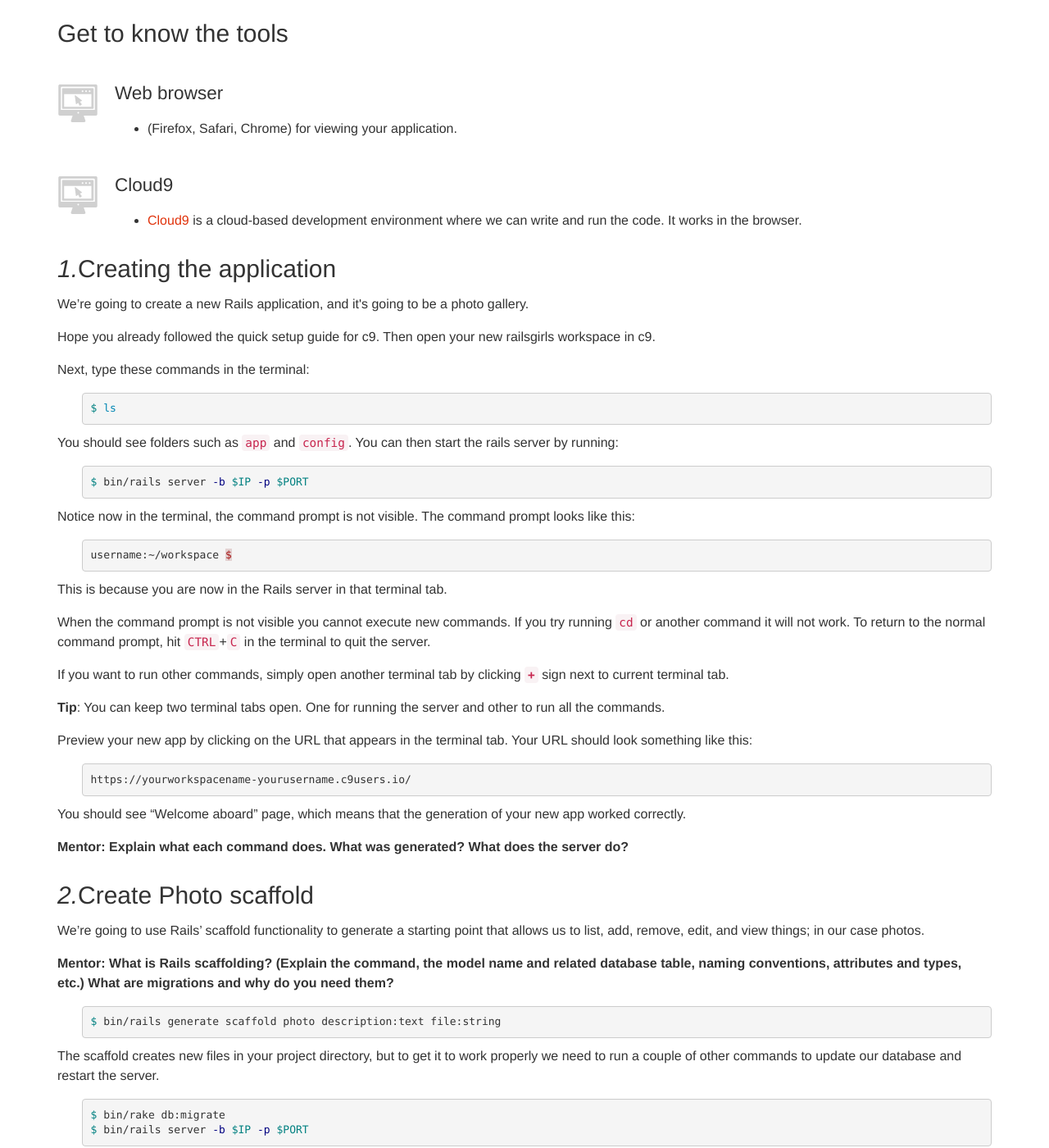
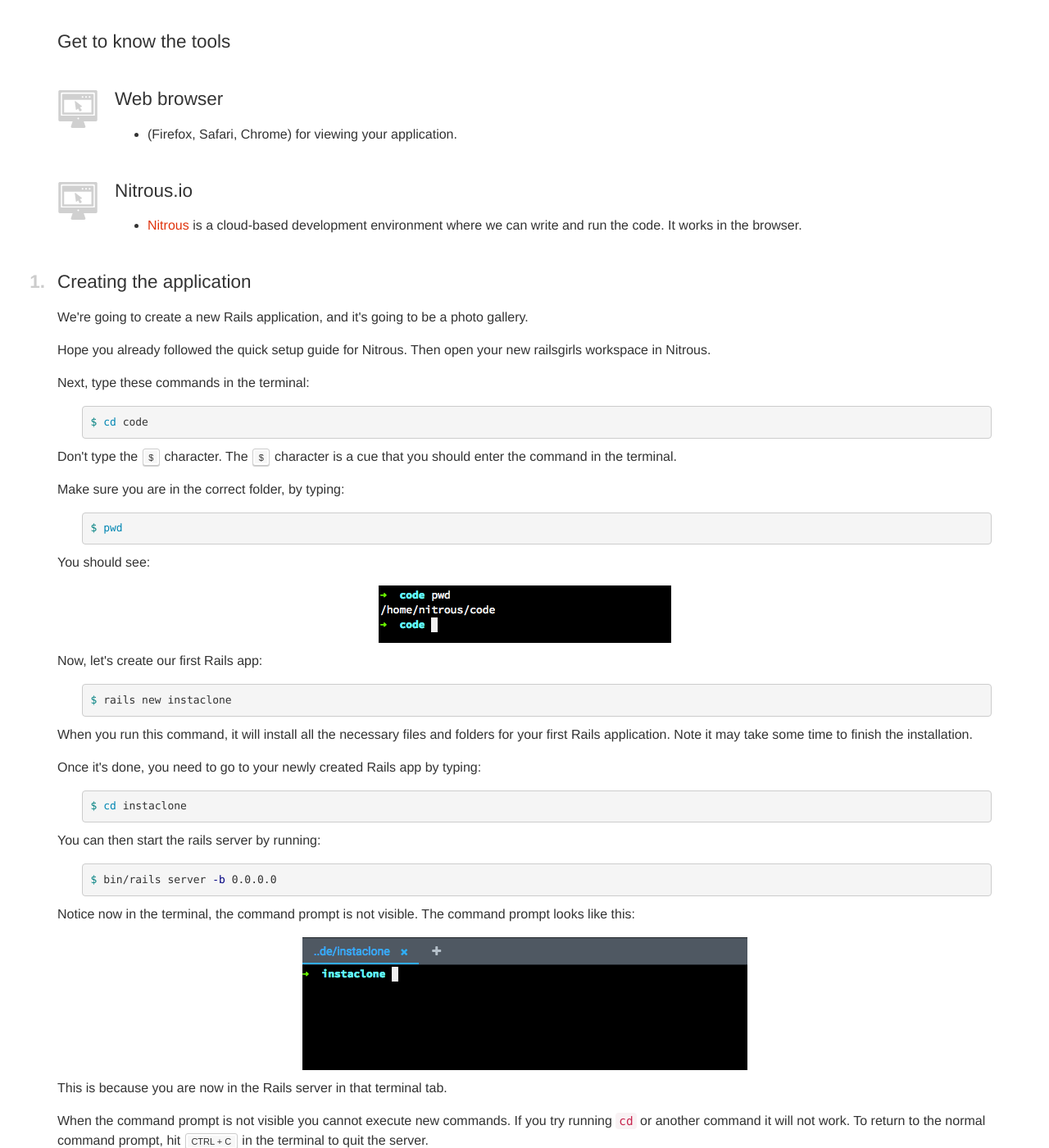
Before and after one commit to railsgirlsmy/guides, a Jekyll site: the page built from _pages/guide-scaffold.html, in a window 1280 px wide and 1400 px high, scrolled down 296 px. Shown: the whole window at 82% size. Built offline with Jekyll 4.4.1, drawn with Linux system fonts in a browser that asks for light colours; nearby versions of some CDN libraries; some of the changed text lies outside the part shown.

Commit message:
Update scaffold guide

```diff
--- a/_pages/guide-scaffold.html
+++ b/_pages/guide-scaffold.html
@@ -14,7 +14,7 @@ permalink: /guide-scaffold/
   <em>Previous contributors: Josh Teng <a href="https://twitter.com/joshZteng">@joshZteng</a>, Wunmin <a href="https://twitter.com/ubikentang">@ubikentang</a>, Nguyen</em>
 </p>
 
-<h2 id="get-to-know-the-tools">Get to know the tools</h2>
+<h3 id="get-to-know-the-tools">Get to know the tools</h3>
 
 <div class="indent">
   <h3><i class="icon-browser">&nbsp;</i></h3>
@@ -24,76 +24,106 @@ permalink: /guide-scaffold/
   </ul>
 
   <h3><i class="icon-browser">&nbsp;</i></h3>
-  <h3 id="web-browser">Cloud9</h3>
+  <h3 id="web-browser">Nitrous.io</h3>
   <ul>
-    <li><a href="http://c9.io">Cloud9</a> is a cloud-based development environment where we can write and run the code. It works in the browser.</li>
+    <li><a href="http://nitrous.io" target="_blank">Nitrous</a> is a cloud-based development environment where we can write and run the code. It works in the browser.</li>
   </ul>
 </div>
 
-<h2 id="creating-the-application"><em>1.</em>Creating the application</h2>
+<h3 id="creating-the-application"><em>1.</em>Creating the application</h3>
 
-<p>We’re going to create a new Rails application, and it's going to be a photo gallery.</p>
+<p>We're going to create a new Rails application, and it's going to be a photo gallery.</p>
 
-<p>Hope you already followed the quick setup guide for c9. Then open your new railsgirls workspace in c9.</p>
+<p>Hope you already followed the quick setup guide for Nitrous. Then open your new railsgirls workspace in Nitrous.</p>
 
 <p>Next, type these commands in the terminal:</p>
 
-{% highlight sh %}$ ls {% endhighlight %}
+{% highlight sh %}$ cd code {% endhighlight %}
 
-<p>You should see folders such as <code>app</code> and <code>config</code>. You can then start the rails server by running:</p>
+<p>Don't type the <kbd>$</kbd> character. The <kbd>$</kbd> character is a cue that you should enter the command in the terminal.</p>
 
-{% highlight sh %}$ bin/rails server -b $IP -p $PORT {% endhighlight %}
+<p>Make sure you are in the correct folder, by typing:</p>
+
+{% highlight sh %}$ pwd {% endhighlight %}
+
+<p>You should see:</p>
+
+<img src="../images/guides/scaffold/1-nitrous-code.png" alt="" class="img-responsive center-block">
+
+<p>Now, let's create our first Rails app:</p>
+
+{% highlight sh %}$ rails new instaclone {% endhighlight %}
+
+<p>When you run this command, it will install all the necessary files and folders for your first Rails application. Note it may take some time to finish the installation.</p>
+
+<p>Once it's done, you need to go to your newly created Rails app by typing:</p>
+
+{% highlight sh %}$ cd instaclone {% endhighlight %}
+
+<p>You can then start the rails server by running:</p>
+
+{% highlight sh %}$ bin/rails server -b 0.0.0.0 {% endhighlight %}
 
 <p>Notice now in the terminal, the command prompt is not visible. The command prompt looks like this:</p>
 
-{% highlight sh %}username:~/workspace ${% endhighlight %}
+<img src="../images/guides/scaffold/2-command-prompt.png" alt="" class="img-responsive center-block">
 
 <p>This is because you are now in the Rails server in that terminal tab.</p>
 
-<p>When the command prompt is not visible you cannot execute new commands. If you try running <code>cd</code> or another command it will not work. To return to the normal command prompt, hit <code>CTRL</code>+<code>C</code> in the terminal to quit the server.</p>
+<p>When the command prompt is not visible you cannot execute new commands. If you try running <code>cd</code> or another command it will not work. To return to the normal command prompt, hit <kbd>CTRL + C</kbd> in the terminal to quit the server.</p>
 
-<p>If you want to run other commands, simply open another terminal tab by clicking <code><strong>+</strong></code> sign next to current terminal tab.</p>
+<p>If you want to run other commands, simply open another terminal tab by clicking <kbd><strong>+</strong></kbd> sign next to current terminal tab.</p>
 
 <p><strong>Tip</strong>: You can keep two terminal tabs open. One for running the server and other to run all the commands.</p>
 
-<p>Preview your new app by clicking on the URL that appears in the terminal tab. Your URL should look something like this:</p>
-
-{% highlight sh %}https://yourworkspacename-yourusername.c9users.io/{% endhighlight %}
-
-<p>You should see “Welcome aboard” page, which means that the generation of your new app worked correctly.</p>
-
 <p><strong>Mentor: Explain what each command does. What was generated? What does the server do?</strong></p>
 
-<h2 id="create-idea-scaffold"><em>2.</em>Create Photo scaffold</h2>
+<p>Preview your new app by clicking on the Preview tab.</p>
 
-<p>We’re going to use Rails’ scaffold functionality to generate a starting point that allows us to list, add, remove, edit, and view things; in our case photos.</p>
+<img src="../images/guides/scaffold/3-preview-app.png" alt="" class="img-responsive center-block">
+
+<p>Notice your URL should look something like this: <code>http://railsgirls-213695.nitrousapp.com/</code></p>
+
+<p>You should see "Welcome aboard" page, which means that the generation of your new app worked correctly.</p>
+
+<p><strong>Checkpoint: Your default Rails app page should look like this:</strong></p>
+
+<img src="../images/guides/scaffold/4-welcome-aboard.png" alt="" class="img-responsive center-block">
+
+<h3 id="create-idea-scaffold"><em>2.</em>Create Photo scaffold</h3>
+
+<p>We're going to use Rails' scaffold functionality to generate a starting point that allows us to list, add, remove, edit, and view things; in our case photos.</p>
 
 <p><strong>Mentor: What is Rails scaffolding? (Explain the command, the model name and related database table, naming conventions, attributes and types, etc.) What are migrations and why do you need them?</strong></p>
 
-{% highlight sh %}$ bin/rails generate scaffold photo description:text file:string {% endhighlight %}
+{% highlight sh %}$ bin/rails generate scaffold photo file:string caption:string {% endhighlight %}
 
 <p>The scaffold creates new files in your project directory, but to get it to work properly we need to run a couple of other commands to update our database and restart the server.</p>
 
 {% highlight sh %}
 $ bin/rake db:migrate
-$ bin/rails server -b $IP -p $PORT
+$ bin/rails server -b 0.0.0.0
 {% endhighlight %}
 
 <p>Then preview in the browser, you should append <code>/photos</code> to the URL shown in the address bar of your browser.</p>
 
-<p>You should see an empty page with the title “Listing photos”. At the bottom you will see a link to add a “New Photo”.</p>
+<p>You should see an empty page with the title "Listing photos". At the bottom you will see a link to add a "New Photo".</p>
 
 <p>Play around with this a little. We got all these when we ran those scaffold commands earlier.</p>
 
-<h2 id="design"><em>3.</em>Design</h2>
+<p><strong>Checkpoint: Your listing photos page should look something like this:</strong></p>
+
+<img src="../images/guides/scaffold/5-photos-index.png" alt="" class="img-responsive center-block" style="border: 1px solid grey;">
+
+<h3 id="design"><em>3.</em>Design</h3>
 
 <p><strong>Mentor: Talk about the relationship between HTML and Rails. What part of views is HTML and what is Embedded Ruby (ERB)? What is MVC and how does this relate to it? (Models and controllers are responsible for generating the HTML views.)</strong></p>
 
-<p>The app doesn’t look very nice yet. Let’s do something about that. We’ll use Bootstrap to give us nicer styling really easily.</p>
+<p>The app doesn't look very nice yet. Let's do something about that. We'll use Bootstrap to give us nicer styling really easily.</p>
 
-<p>In c9, use the file browser to open <code>app/views/layouts/application.html.erb</code>.</p>
+<p>In Nitrous, use the file browser to open <code>Gemfile</code>.</p>
 
-<p>Above the line:</p>
+<p>Below the line:</p>
 
 {% highlight erb %}
 <%= stylesheet_link_tag "application", media: "all", "data-turbolinks-track" => true %>
@@ -101,8 +131,8 @@ $ bin/rails server -b $IP -p $PORT
 
 <p>Add:</p>
 
-{% highlight html %}
-<link href="https://maxcdn.bootstrapcdn.com/bootstrap/3.3.6/css/bootstrap.min.css" rel="stylesheet" integrity="sha384-1q8mTJOASx8j1Au+a5WDVnPi2lkFfwwEAa8hDDdjZlpLegxhjVME1fgjWPGmkzs7" crossorigin="anonymous">
+{% highlight ruby %}
+<link href="https://maxcdn.bootstrapcdn.com/bootstrap/3.3.7/css/bootstrap.min.css" rel="stylesheet" integrity="sha384-BVYiiSIFeK1dGmJRAkycuHAHRg32OmUcww7on3RYdg4Va+PmSTsz/K68vbdEjh4u" crossorigin="anonymous">
 {% endhighlight %}
 
 <p>Then replace:</p>
@@ -119,64 +149,66 @@ $ bin/rails server -b $IP -p $PORT
 </div>
 {% endhighlight %}
 
-<p>Let’s also add a navigation bar and footer to the layout. In the same file, under <code class="highlighter-rouge">&lt;body&gt;</code> add:</p>
+<p>Let's also add a navigation bar and footer to the layout. In the same file, right under <code>&lt;body&gt;</code> add:</p>
 
-{% highlight html %}
-<nav class="navbar navbar-inverse navbar-fixed-top" role="navigation">
+{% highlight erb %}
+<nav class="navbar navbar-inverse navbar-fixed-top">
   <div class="container">
     <div class="navbar-header">
-      <button type="button" class="navbar-toggle" data-toggle="collapse" data-target=".navbar-collapse">
+      <button type="button" class="navbar-toggle collapsed" data-toggle="collapse" data-target="#navbar" aria-expanded="false" aria-controls="navbar">
         <span class="sr-only">Toggle navigation</span>
         <span class="icon-bar"></span>
         <span class="icon-bar"></span>
         <span class="icon-bar"></span>
       </button>
-      <a class="navbar-brand" href="/">The Photo App</a>
+      <%= link_to "InstaClone", photos_path, class: "navbar-brand" %>
     </div>
-    <div class="collapse navbar-collapse">
+    <div id="navbar" class="navbar-collapse collapse">
       <ul class="nav navbar-nav">
-        <li class="active"><%= link_to 'Photos', photos_path %></li>
+        <li><%= link_to "Photos", photos_path %></li>
       </ul>
     </div>
   </div>
 </nav>
 {% endhighlight %}
 
-<p>And before <code class="highlighter-rouge">&lt;/body&gt;</code> add:</p>
+<p>And before <code>&lt;/body&gt;</code> add:</p>
 
 {% highlight html %}
 <footer class="footer">
   <div class="container">
-    <p class="text-muted">RailsGirls KL 2016</p>
+    <p class="text-muted">Rails Girls KL 2016</p>
   </div>
 </footer>
 {% endhighlight %}
 
 <p>Don't forget to save your work everytime you make changes.</p>
 
-<p>Now let’s also change the styling of the photos table. Open <code class="highlighter-rouge">app/assets/stylesheets/application.css</code> and at the bottom add:</p>
+<p>Now let's also change the styling of the photos table. Open <code>app/assets/stylesheets/application.css</code> and at the bottom add:</p>
 
-{% highlight css %}
+<p>Then remove all of its content, and replace with:</p>
+
+{% highlight scss %}
 body { padding-top: 100px; }
 footer { margin-top: 100px; }
 table, td, th { vertical-align: middle; border: none; }
 th { border-bottom: 1px solid #DDD; }
 {% endhighlight %}
 
-<p>Finally, delete the file <code class="highlighter-rouge">app/assets/stylesheets/scaffolds.css</code> because we don’t really need the default style generated by Rails.</p>
+<p>Finally, delete the file <code>app/assets/stylesheets/scaffolds.scss</code> because we don't really need the default style generated by Rails.</p>
 
 <p>Now make sure you saved your files and refresh the browser tab previewing your app to see what was changed. You can also change the HTML &amp; CSS further.</p>
 
 <p><strong>Mentor: Talk a little about CSS and layouts.</strong></p>
 
-<h2 id="refine-the-navigation"><em>4.</em>Refine the navigation</h2>
+<h3 id="refine-the-navigation"><em>4.</em>Refine the navigation</h3>
 
-<p>Considering “photo” is the most important object in your app, we are going to put the “Add Photo” button on the navigation bar to make it always available.</p>
+<p>Considering "photo" is the most important object in your app, we are going to put the "Add Photo" button on the navigation bar to make it always available.</p>
 
 <p>Open <code>app/views/layouts/application.html.erb</code>, under the line:</p>
 
 {% highlight erb %}
-<li class="active"><%= link_to 'Photos', photos_path %></li>
+<li><%= link_to 'Photos', photos_path %></li>
 {% endhighlight %}
 
 <p>Add:</p>
@@ -185,14 +217,14 @@ th { border-bottom: 1px solid #DDD; }
 <li><%= link_to 'Add Photo', new_photo_path %></li>
 {% endhighlight %}
 
-<h2 id="adding-picture-uploads"><em>5.</em>Adding picture uploads</h2>
+<h3 id="adding-picture-uploads"><em>5.</em>Adding picture uploads</h3>
 
 <p>We need to install a piece of software to let us upload files in Rails.</p>
 
 <p>Open <code>Gemfile</code> in the project directory using your text editor and under the line</p>
 
 {% highlight ruby %}
-gem 'sqlite3'
+gem 'sdoc', '~> 0.4.0', group: :doc
 {% endhighlight %}
 
 <p>Add:</p>
@@ -203,7 +235,7 @@ gem 'carrierwave'
 
 <p><strong>Mentor: Explain what libraries are and why they are useful. Describe what open source software is.</strong></p>
 
-<p>Hit <code>CTRL</code>+<code>C</code> in the terminal to quit the server.</p>
+<p>Hit <kbd>CTRL + C</kbd> in the terminal to quit the server.</p>
 
 <p>In the terminal run:</p>
 
@@ -217,7 +249,7 @@ gem 'carrierwave'
 
 <p>Note: Some people might be using a second terminal to run the rails server continuously. If so you need to restart the Rails server process now. This is needed for the app to load the added library.</p>
 
-<p>Go to the terminal tab which runs the server and then hit <code>CTRL</code>+<code>C</code> to quit the server. Once it has stopped, you can press the up arrow to get to the last command entered, then hit enter to start the server again.</p>
+<p>Go to the terminal tab which runs the server and then hit <kbd>CTRL + C</kbd> to quit the server. Once it has stopped, you can press the up arrow to get to the last command entered, then hit enter to start the server again.</p>
 
 <p>Open <code>app/models/photo.rb</code> and under the line:</p>
 
@@ -243,7 +275,7 @@ mount_uploader :file, PictureUploader
 <%= f.file_field :file %>
 {% endhighlight %}
 
-<p>Sometimes, you might get an <em>TypeError: can’t cast ActionDispatch::Http::UploadedFile to string.</em></p>
+<p>Sometimes, you might get an <em>TypeError: can't cast ActionDispatch::Http::UploadedFile to string.</em></p>
 
 <p>If this happens, in file <code>app/views/photos/_form.html.erb</code> change the line:</p>
 
@@ -254,10 +286,10 @@ mount_uploader :file, PictureUploader
 <p>To:</p>
 
 {% highlight erb %}
-<%= form_for @photo, html: {multipart: true} do |f| %>
+<%= form_for @photo, html: { multipart: true } do |f| %>
 {% endhighlight %}
 
-<p>In your browser, again click on the New Photo link. This time we can actually add a new photo. When you upload an image it doesn’t look nice because it only shows a path to the file, so let’s fix that.</p>
+<p>In your browser, again click on the New Photo link. This time we can actually add a new photo. When you upload an image it doesn't look nice because it only shows a path to the file, so let's fix that.</p>
 
 <p>Open <code>app/views/photos/show.html.erb</code> and change:</p>
 
@@ -275,9 +307,9 @@ mount_uploader :file, PictureUploader
 
 <p><strong>Mentor: Talk a little about HTML.</strong></p>
 
-<h2 id="design-the-photo-upload-form"><em>6.</em>Design the photo upload form</h2>
+<h3 id="design-the-photo-upload-form"><em>6.</em>Design the photo upload form</h3>
 
-<p>Now that you have an upload form that works, let’s make it look nice with the help of Bootstrap.</p>
+<p>Now that you have an upload form that works, let's make it look nice with the help of Bootstrap.</p>
 
 <p>Open <code>app/views/photos/_form.html.erb</code>, where you see:</p>
 
@@ -298,21 +330,26 @@ mount_uploader :file, PictureUploader
 <%= f.file_field :file, class:'form-control' %>
 {% endhighlight %}
 
-<p>To make the button look nice, add a <code>btn btn-primary</code> CSS class to it</p>
+<p>To make the button look nice, add a <code>btn btn-success</code> CSS class to it, like so:</p>
 
 {% highlight erb %}
-<%= f.submit class:'btn btn-primary' %>
+<%= f.submit class:'btn btn-success' %>
 {% endhighlight %}
 
-<h2 id="design-the-photo-gallery"><em>7.</em>Design the photo gallery</h2>
+<p><strong>Checkpoint:</strong> My photo upload form looks like this:</p>
 
-<p>Now it’s time to make the photo gallery (photo list) look more professional. For that, we are going to replace the table layout with a div layout.</p>
+<img src="../images/guides/scaffold/6-photo-new-form-after.png" alt="" class="img-responsive center-block" style="border: 1px solid grey;">
+
+<h3 id="design-the-photo-gallery"><em>7.</em>Design the photo gallery</h3>
+
+<p>Now it's time to make the photo gallery (photo list) look more professional. For that, we are going to replace the table layout with a div layout.</p>
 
 <p><strong>Mentor: Talk a little about table vs div (semantic markup).</strong></p>
 
-<p>Open <code>app/views/photos/index.html.erb</code> and replace all lines with</p>
+<p>Open <code>app/views/photos/index.html.erb</code> and replace all lines with:</p>
 
 {% highlight erb %}
+<% if @photos.any? %>
   <% @photos.in_groups_of(3) do |group| %>
     <div class="row">
       <% group.compact.each do |photo| %>
@@ -324,22 +361,25 @@ mount_uploader :file, PictureUploader
               <% end %>
             </div>
             <div class="panel-footer">
-            <%= photo.description %>
+              <%= photo.caption %>
             </div>
           </div>
         </div>
       <% end %>
     </div>
   <% end %>
+<% else  %>
+  <p>No photos found.</p>
+<% end %>
 {% endhighlight %}
 
 <p><strong>Mentor: Explain what the new code means line by line, and talk a little about Bootstrap 12 grids layout.</strong></p>
 
-<p>Refresh it! We get a nice looking photo gallery. Click the “New Photo” button, and add more photos with real text - the page will look much better with content. There is a principle of contemporary web design: content is the best decoration.</p>
+<p>Refresh it! We get a nice looking photo gallery. Click the "New Photo" button, and add more photos with real text - the page will look much better with content. There is a principle of contemporary web design: content is the best decoration.</p>
 
-<h2 id="design-the-photo-details-page"><em>8.</em>Design the photo details page</h2>
+<h3 id="design-the-photo-details-page"><em>8.</em>Design the photo details page</h3>
 
-<p>Click the title of a photo, and you will be brought to the details page of the photo. Now it is still scaffold generated by Rails, so let’s make it better.</p>
+<p>Click the title of a photo, and you will be brought to the details page of the photo. Now it is still scaffold generated by Rails, so let's make it better.</p>
 
 <p>Open <code>app/views/photos/show.html.erb</code> and replace all lines with</p>
 
@@ -347,26 +387,26 @@ mount_uploader :file, PictureUploader
 <p id="notice"><%= notice %></p>
 
 <div class="row">
-  <div class="col-xs-9">
-    <%= image_tag(@photo.file_url, width: "100%") if @photo.file.present? %>
+  <div class="col-xs-8">
+    <%= image_tag @photo.file_url, class: "img-responsive center-block" if @photo.file.present? %>
   </div>
 
-  <div class="col-xs-3">
-    <p><b>Description: </b><%= @photo.description %></p>
-    <p>
-      <%= link_to 'Edit', edit_photo_path(@photo) %> |
-      <%= link_to 'Delete', @photo, confirm: 'Are you sure?', method: :delete %> |
-      <%= link_to 'Back', photos_path %>
-    </p>
+  <div class="col-xs-4">
+    <p><strong>Caption: </strong><%= @photo.caption %></p>
+    <div class="btn-group">
+      <%= link_to 'Edit', edit_photo_path(@photo), class: "btn btn-warning btn-sm" %>
+      <%= link_to 'Delete', @photo, confirm: 'Are you sure?', method: :delete, class: "btn btn-danger btn-sm" %>
+      <%= link_to 'Back', photos_path, class: "btn btn-primary btn-sm" %>
+    </div>
   </div>
 </div>
 {% endhighlight %}
 
 <p><strong>Mentor: Explain what the new code means line by line.</strong></p>
 
-<h2 id="finetune-the-routes"><em>9.</em>Finetune the routes</h2>
+<h3 id="finetune-the-routes"><em>9.</em>Finetune the routes</h3>
 
-<p>If go to the index page of your app (that’s your app URL without <code>/photos</code> part) it still shows the “Welcome aboard” page. Let’s make it go directly to the photos page.</p>
+<p>If go to the index page of your app (that's your app URL without <code>/photos</code> part) it still shows the "Welcome aboard" page. Let's make it go directly to the photos page.</p>
 
 <p>Open <code>config/routes.rb</code> and after the first line add</p>
 
@@ -380,7 +420,7 @@ root "photos#index"
 
 <p><strong>Mentor: Talk about routes, and include details on the order of routes and their relation to static files.</strong></p>
 
-<h2 id="create-static-page-in-your-app"><em>10.</em>Create static page in your app</h2>
+<h3 id="create-static-page-in-your-app"><em>10.</em>Create static page in your app</h3>
 
 <p>Lets add a static page to our app that will hold information about the author of this application — you!</p>
 
@@ -401,21 +441,30 @@ get "pages/about"
 <p>To add a link to the info page, open the file <code>app/views/layouts/application.html.erb</code>, and insert:</p>
 
 {% highlight erb %}
-<p class="navbar-text navbar-right">
-  <%= link_to 'About', pages_about_path, class:'navbar-link' %>
-</p>
+<li><%= link_to 'About', pages_about_path %></li>
 {% endhighlight %}
 
 <p>In between:</p>
 
 {% highlight html %}
-<a class="navbar-brand" href="/">The Photo App</a>
-</div>
+<ul class="nav navbar-nav">
 {% endhighlight %}
 
 And:
 
-{% highlight html %}
-<div class="collapse navbar-collapse">
-  <ul class="nav navbar-nav">
+{% highlight erb %}
+<li><%= link_to "Photos", photos_path %></li>
 {% endhighlight %}
+
+<h3 id="whats-next"><em>11.</em>What's Next?</h3>
+
+<p>Enhance your photo gallery app. Some sugesstions:</p>
+
+<ul>
+  <li>Add user registration on your app.</li>
+  <li>Add comment to your photos.</li>
+  <li>Add ratings.</li>
+  <li>Deploy your app to Heroku.</li>
+</ul>
+
+<p>Check out our guides!</p>
```
Also changed, not shown: images/guides/scaffold/1-nitrous-code.png (added), images/guides/scaffold/2-command-prompt.png (added), images/guides/scaffold/3-preview-app.png (added), images/guides/scaffold/4-welcome-aboard.png (added), images/guides/scaffold/5-photos-index.png (added), images/guides/scaffold/6-photo-new-form-after.png (added), images/guides/scaffold/6-photo-new-form-before.png (added). Lines whose indentation alone changed are shown as unchanged.
